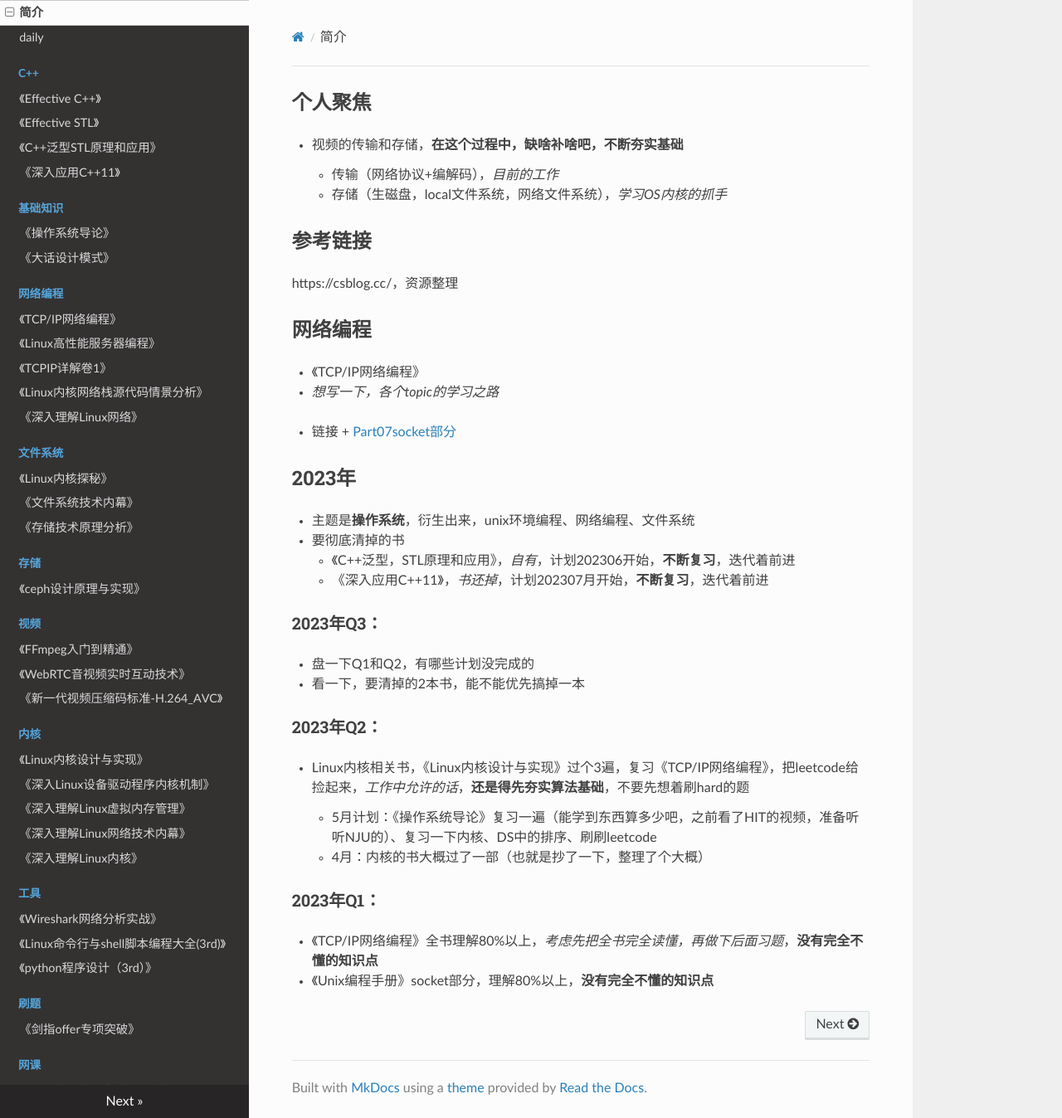
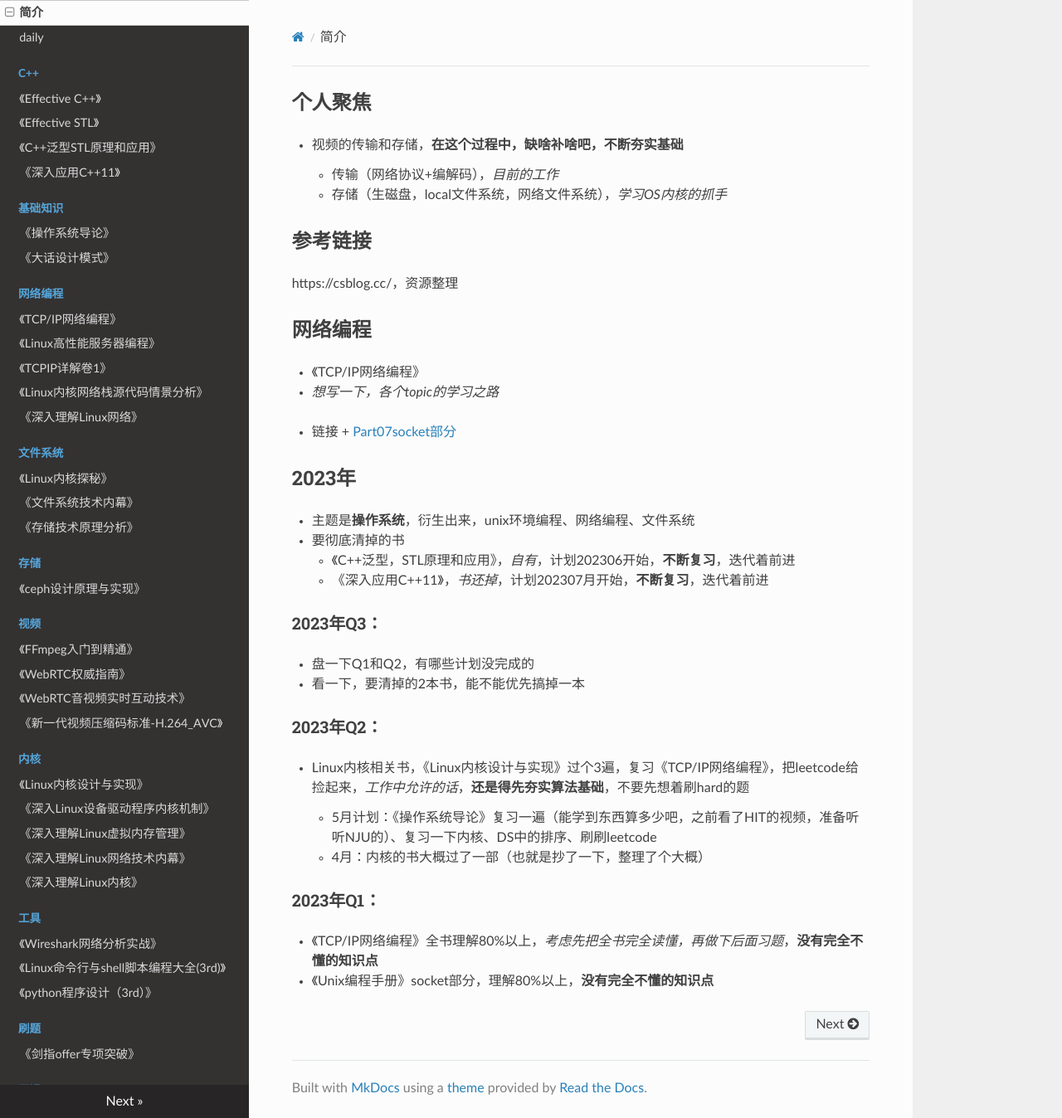
Before and after one commit to wolflion/booknotes, an MkDocs documentation site: the page built from docs/index.md, in a window 1280 px wide and 1348 px high. Shown: the whole window at 83% size. Built offline with MkDocs 1.6.1, drawn with Linux system fonts in a browser that asks for light colours; nearby versions of some CDN libraries.

Commit message:
Update mkdocs.yml

```diff
--- a/mkdocs.yml
+++ b/mkdocs.yml
@@ -60,6 +60,7 @@ nav:
         - 《ceph设计原理与实现》: '12storage/ceph设计原理与实现.md'
     - 视频:
         - 《FFmpeg入门到精通》: '14video/FFmpeg入门到精通.md'
+        - 《WebRTC权威指南》: '14video/WebRTC权威指南.md'
         - 《WebRTC音视频实时互动技术》: '14video/WebRTC音视频实时互动技术.md'
         - 《新一代视频压缩码标准-H.264_AVC》: '14video/新一代视频压缩码标准-H.264_AVC.md'
     - 内核:
```
